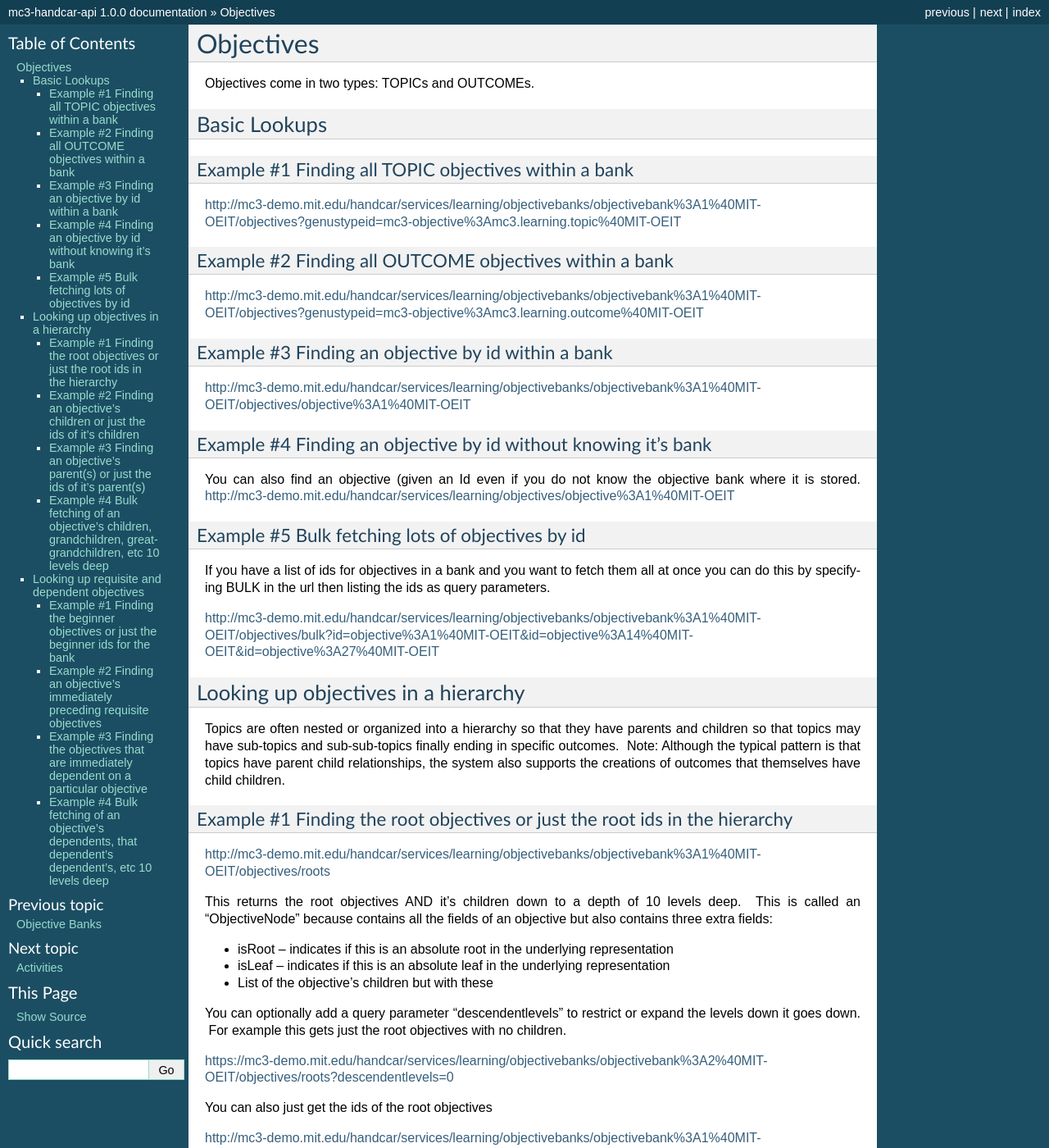
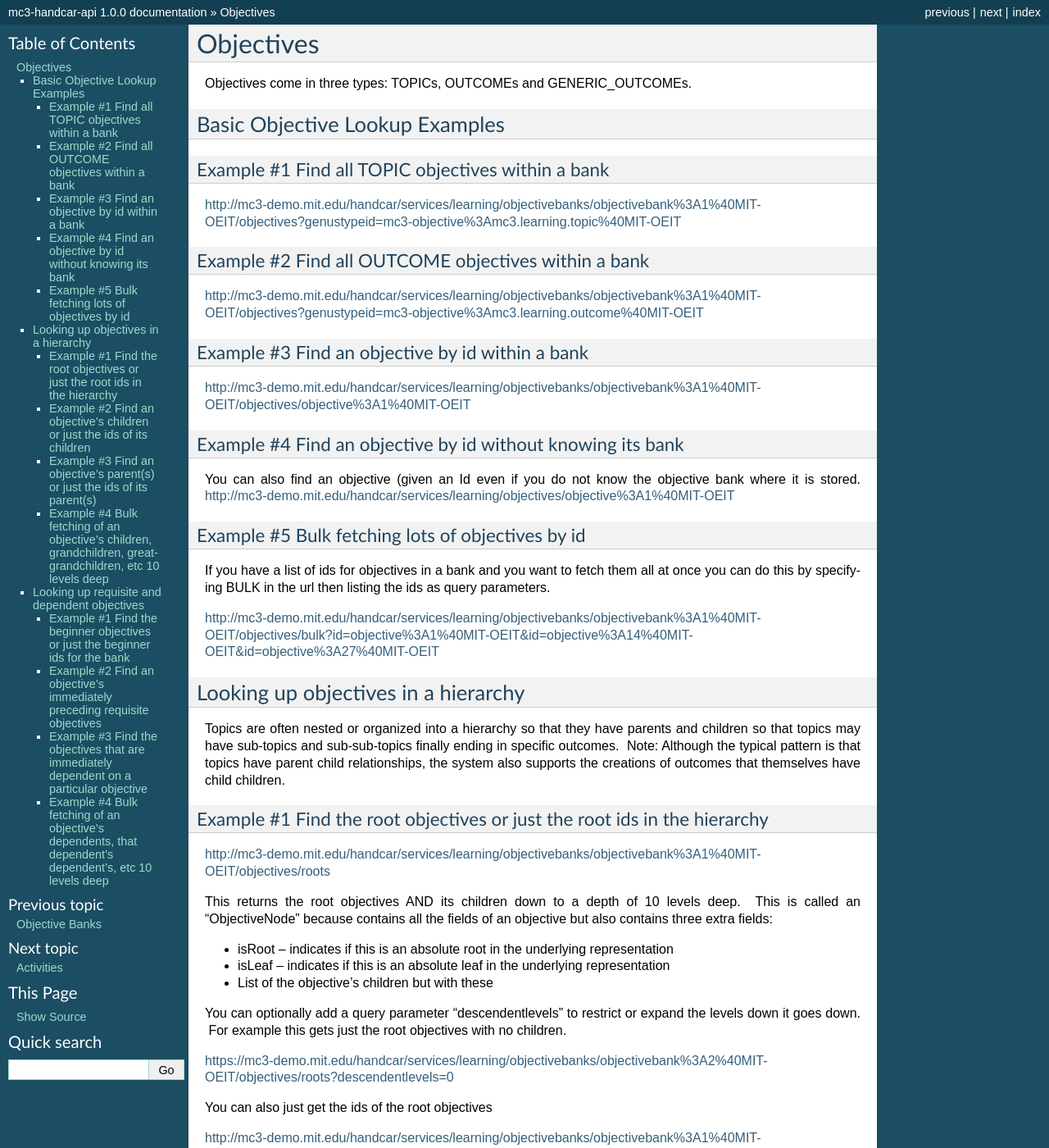
Before and after one commit to pwilkins/mc3-handcar-doc, a Sphinx documentation site: the page built from docs/source/objectives.rst, in a window 1280 px wide and 1400 px high. Shown: the whole window at 82% size. Built offline with Sphinx 7.4.7, drawn with Linux system fonts in a browser that asks for light colours; some of the changed text lies outside the part shown.

```diff
--- a/docs/source/objectives.rst
+++ b/docs/source/objectives.rst
@@ -1,27 +1,27 @@
 Objectives
 ==========
 
-Objectives come in two types: TOPICs and OUTCOMEs.
+Objectives come in three types: TOPICs, OUTCOMEs and GENERIC_OUTCOMEs.
 
-Basic Lookups
+Basic Objective Lookup Examples
 -------------
 
-Example #1 Finding all TOPIC objectives within a bank
+Example #1 Find all TOPIC objectives within a bank
 ~~~~~~~~~~~~~~~~~~~~~~~~~~~~~~~~~~~~~~~~~~~~~~~~~~~~~
 
 `http://mc3-demo.mit.edu/handcar/services/learning/objectivebanks/objectivebank%3A1%40MIT-OEIT/objectives?genustypeid=mc3-objective%3Amc3.learning.topic%40MIT-OEIT <http://mc3-demo.mit.edu/handcar/services/learning/objectivebanks/objectivebank%3A1%40MIT-OEIT/objectives?genustypeid=mc3-objective%3Amc3.learning.topic%40MIT-OEIT>`__
 
-Example #2 Finding all OUTCOME objectives within a bank
+Example #2 Find all OUTCOME objectives within a bank
 ~~~~~~~~~~~~~~~~~~~~~~~~~~~~~~~~~~~~~~~~~~~~~~~~~~~~~~~
 
 `http://mc3-demo.mit.edu/handcar/services/learning/objectivebanks/objectivebank%3A1%40MIT-OEIT/objectives?genustypeid=mc3-objective%3Amc3.learning.outcome%40MIT-OEIT <http://mc3-demo.mit.edu/handcar/services/learning/objectivebanks/objectivebank%3A1%40MIT-OEIT/objectives?genustypeid=mc3-objective%3Amc3.learning.outcome%40MIT-OEIT>`__
 
-Example #3 Finding an objective by id within a bank
+Example #3 Find an objective by id within a bank
 ~~~~~~~~~~~~~~~~~~~~~~~~~~~~~~~~~~~~~~~~~~~~~~~~~~~
 
 `http://mc3-demo.mit.edu/handcar/services/learning/objectivebanks/objectivebank%3A1%40MIT-OEIT/objectives/objective%3A1%40MIT-OEIT <http://mc3-demo.mit.edu/handcar/services/learning/objectivebanks/objectivebank%3A1%40MIT-OEIT/objectives/objective%3A1%40MIT-OEIT>`__
 
-Example #4 Finding an objective by id without knowing it’s bank
+Example #4 Find an objective by id without knowing its bank
 ~~~~~~~~~~~~~~~~~~~~~~~~~~~~~~~~~~~~~~~~~~~~~~~~~~~~~~~~~~~~~~~
 
 You can also find an objective (given an Id even if you do not know the
@@ -47,12 +47,12 @@
 system also supports the creations of outcomes that themselves have
 child children.
 
-Example #1 Finding the root objectives or just the root ids in the hierarchy
+Example #1 Find the root objectives or just the root ids in the hierarchy
 ~~~~~~~~~~~~~~~~~~~~~~~~~~~~~~~~~~~~~~~~~~~~~~~~~~~~~~~~~~~~~~~~~~~~~~~~~~~~
 
 `http://mc3-demo.mit.edu/handcar/services/learning/objectivebanks/objectivebank%3A1%40MIT-OEIT/objectives/roots <http://mc3-demo.mit.edu/handcar/services/learning/objectivebanks/objectivebank%3A1%40MIT-OEIT/objectives/roots>`__
 
-This returns the root objectives AND it’s children down to a depth of 10
+This returns the root objectives AND its children down to a depth of 10
 levels deep.  This is called an “ObjectiveNode” because contains all the
 fields of an objective but also contains three extra fields:
 
@@ -72,14 +72,14 @@
 
 `http://mc3-demo.mit.edu/handcar/services/learning/objectivebanks/objectivebank%3A1%40MIT-OEIT/objectives/rootids <http://mc3-demo.mit.edu/handcar/services/learning/objectivebanks/objectivebank%3A1%40MIT-OEIT/objectives/rootids>`__
 
-Example #2 Finding an objective’s children or just the ids of it’s children
+Example #2 Find an objective’s children or just the ids of its children
 ~~~~~~~~~~~~~~~~~~~~~~~~~~~~~~~~~~~~~~~~~~~~~~~~~~~~~~~~~~~~~~~~~~~~~~~~~~~
 
 `http://mc3-demo.mit.edu/handcar/services/learning/objectivebanks/objectivebank%3A1%40MIT-OEIT/objectives/objective%3A1%40MIT-OEIT/children <http://mc3-demo.mit.edu/handcar/services/learning/objectivebanks/objectivebank%3A1%40MIT-OEIT/objectives/objective%3A1%40MIT-OEIT/children>`__
 
 `http://mc3-demo.mit.edu/handcar/services/learning/objectivebanks/objectivebank%3A1%40MIT-OEIT/objectives/objective%3A1%40MIT-OEIT/childids <http://mc3-demo.mit.edu/handcar/services/learning/objectivebanks/objectivebank%3A1%40MIT-OEIT/objectives/objective%3A1%40MIT-OEIT/childids>`__
 
-Example #3 Finding an objective’s parent(s) or just the ids of it’s parent(s)
+Example #3 Find an objective’s parent(s) or just the ids of its parent(s)
 ~~~~~~~~~~~~~~~~~~~~~~~~~~~~~~~~~~~~~~~~~~~~~~~~~~~~~~~~~~~~~~~~~~~~~~~~~~~~~
 
 `http://mc3-demo.mit.edu/handcar/services/learning/objectivebanks/objectivebank%3A1%40MIT-OEIT/objectives/objective%3A2%40MIT-OEIT/parents <http://mc3-demo.mit.edu/handcar/services/learning/objectivebanks/objectivebank%3A1%40MIT-OEIT/objectives/objective%3A2%40MIT-OEIT/parents>`__
@@ -108,7 +108,7 @@
 are objectives that typically must be mastered before attempting to
 master the current objective.
 
-Example #1 Finding the beginner objectives or just the beginner ids for the bank
+Example #1 Find the beginner objectives or just the beginner ids for the bank
 ~~~~~~~~~~~~~~~~~~~~~~~~~~~~~~~~~~~~~~~~~~~~~~~~~~~~~~~~~~~~~~~~~~~~~~~~~~~~~~~~
 
 These are just the objectives in the bank that do not have any REQUISITE
@@ -126,7 +126,7 @@
 
 `http://mc3-demo.mit.edu/handcar/services/learning/objectivebanks/objectivebank%3A1%40MIT-OEIT/objectives/beginnerids <http://mc3-demo.mit.edu/handcar/services/learning/objectivebanks/objectivebank%3A1%40MIT-OEIT/objectives/beginnerids>`__
 
-Example #2 Finding an objective’s immediately preceding requisite objectives
+Example #2 Find an objective’s immediately preceding requisite objectives
 ~~~~~~~~~~~~~~~~~~~~~~~~~~~~~~~~~~~~~~~~~~~~~~~~~~~~~~~~~~~~~~~~~~~~~~~~~~~~
 
 For example: Anti-derivative has three requisites: Function, Derivative,
@@ -136,7 +136,7 @@
 
 `http://mc3-demo.mit.edu/handcar/services/learning/objectivebanks/objectivebank%3A1%40MIT-OEIT/objectives/objective%3A1%40MIT-OEIT/requisiteids <http://mc3-demo.mit.edu/handcar/services/learning/objectivebanks/objectivebank%3A1%40MIT-OEIT/objectives/objective%3A1%40MIT-OEIT/requisiteids>`__
 
-Example #3 Finding the objectives that are immediately dependent on a particular objective
+Example #3 Find the objectives that are immediately dependent on a particular objective
 ~~~~~~~~~~~~~~~~~~~~~~~~~~~~~~~~~~~~~~~~~~~~~~~~~~~~~~~~~~~~~~~~~~~~~~~~~~~~~~~~~~~~~~~~~~
 
 `http://mc3-demo.mit.edu/handcar/services/learning/objectivebanks/objectivebank%3A1%40MIT-OEIT/objectives/objective%3A134%40MIT-OEIT/dependents <http://mc3-demo.mit.edu/handcar/services/learning/objectivebanks/objectivebank%3A1%40MIT-OEIT/objectives/objective%3A134%40MIT-OEIT/dependents>`__
```
Also changed, not shown: docs/source/overview.rst (+12 -12 lines).
